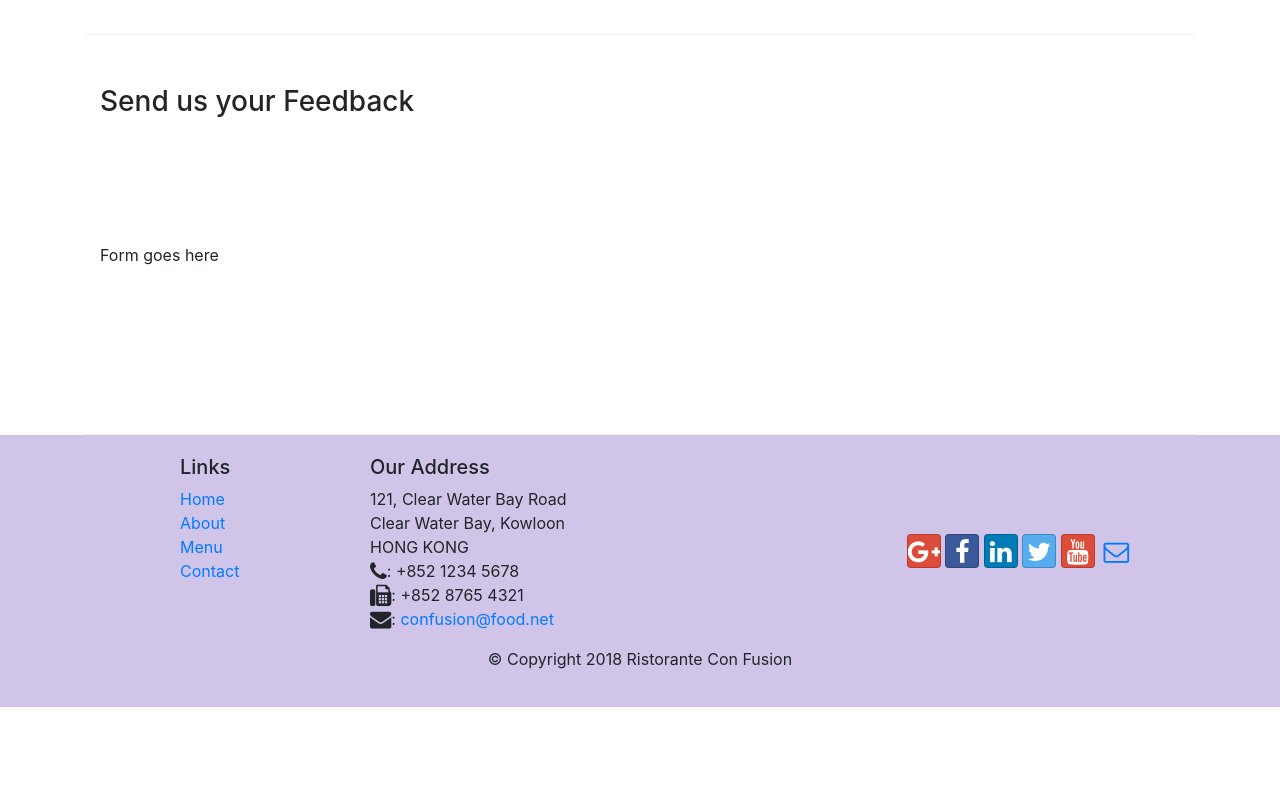
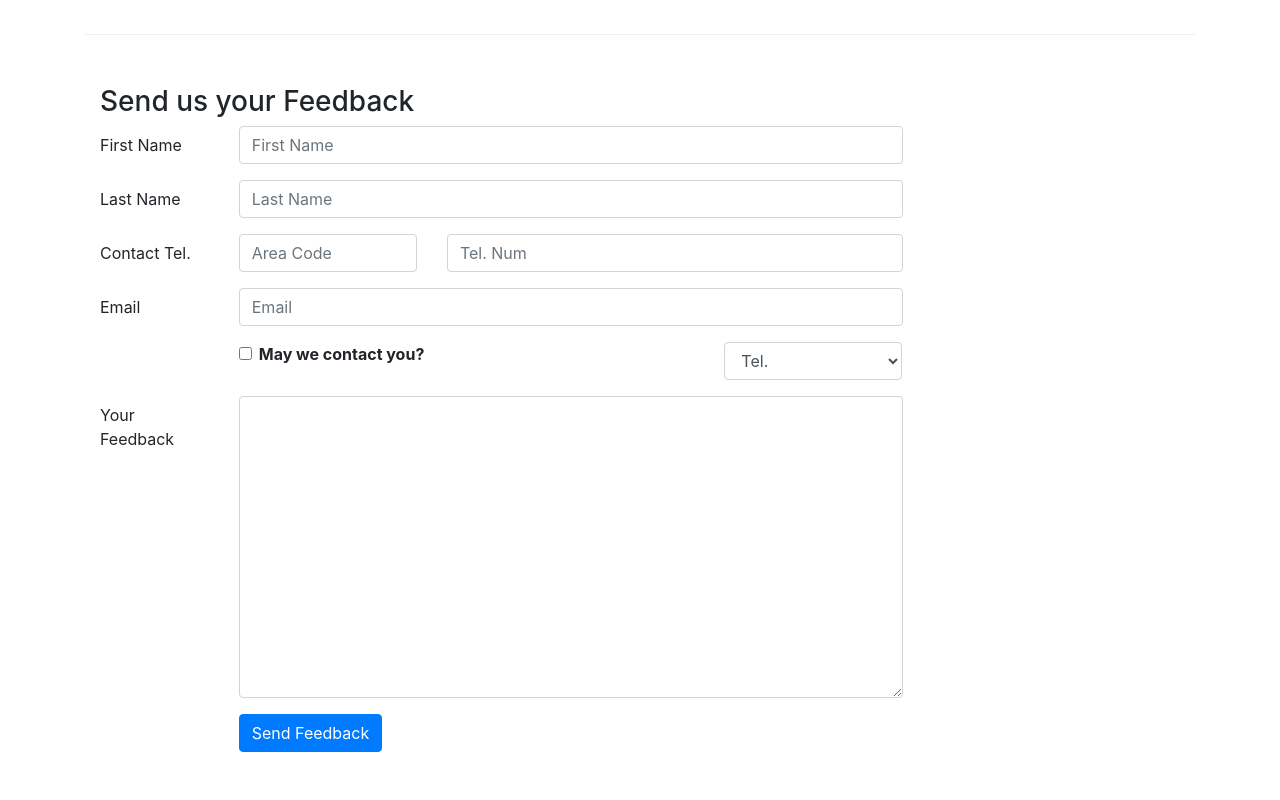
Before and after one commit to rociomarco/Bootstrap4, a website: page contactus.html in a window 1280 px wide. Shown: the part 780-1580 px from the top of the page. Before the commit the page ends 1487 px from the top, so only its background shows below. Drawn offline with nearby package versions, Linux system fonts and the light colour scheme.

Commit message:
Added Forms

```diff
--- a/contactus.html
+++ b/contactus.html
@@ -92,7 +92,71 @@
               <h3>Send us your Feedback</h3>
            </div>
             <div class="col-12 col-md-9">
-                Form goes here
+                <form>
+                    <div class="form-group row">
+                        <label for="firstname" class="col-md-2 col-form-label">First Name</label>
+                        <div class="col-md-10">
+                            <input type="text" class="form-control" id="firstname" name="firstname"
+                                   placeholder="First Name">
+                        </div>
+                    </div>
+                    <div class="form-group row">
+                        <label for="lastname" class="col-md-2 col-form-label">Last Name</label>
+                        <div class="col-md-10">
+                            <input type="text" class="form-control" id="lastname" name="lastname"
+                                   placeholder="Last Name">
+                        </div>
+                    </div>
+                    <div class="form-group row">
+                        <label for="telnum" class="col-12 col-md-2 col-form-label">Contact Tel.</label>
+                        <div class="col-5 col-md-3">
+                            <input type="tel" class="form-control" id="areacode" name="areacode"
+                                   placeholder="Area Code">
+                        </div>
+                        <div class="col-7 col-md-7">
+                            <input type="tel" class="form-control" id="telnum" name="telnum"
+                                   placeholder="Tel. Num">
+                        </div>
+                    </div>
+                    <div class="form-group row">
+                        <label for="emailid" class="col-md-2 col-form-label">Email</label>
+                        <div class="col-md-10">
+                            <input type="email" class="form-control" id="emailid" name="emailid"
+                                   placeholder="Email">
+                        </div>
+                    </div>
+                    <div class="form-group row">
+                        <div class="col-md-6 offset-md-2">
+                            <div class="form-check">
+                                <input type="checkbox" class="form-check-input"
+                                    name="approve" id="approve" value="">
+                                <label class="form-check-label" for="approve">
+                                    <strong>May we contact you?</strong>
+                                </label>
+                            </div>
+                        </div>
+                        <div class="col-md-3 offset-md-1">
+                            <select class="form-control">
+                                <option>Tel.</option>
+                                <option>Email</option>
+                            </select>
+                        </div>
+                    </div>
+                    <div class="form-group row">
+                        <label for="feedback" class="col-md-2 col-form-label">Your Feedback</label>
+                        <div class="col-md-10">
+                            <textarea class="form-control" id="feedback" name="feedback"
+                                   rows="12"></textarea>
+                        </div>
+                    </div>
+                    <div class="form-group row">
+                        <div class="offset-md-2 col-md-10">
+                            <button type="submit" class="btn btn-primary">
+                                Send Feedback
+                            </button>
+                        </div>
+                    </div>
+                </form>
             </div>
              <div class="col-12 col-md">
             </div>
```
